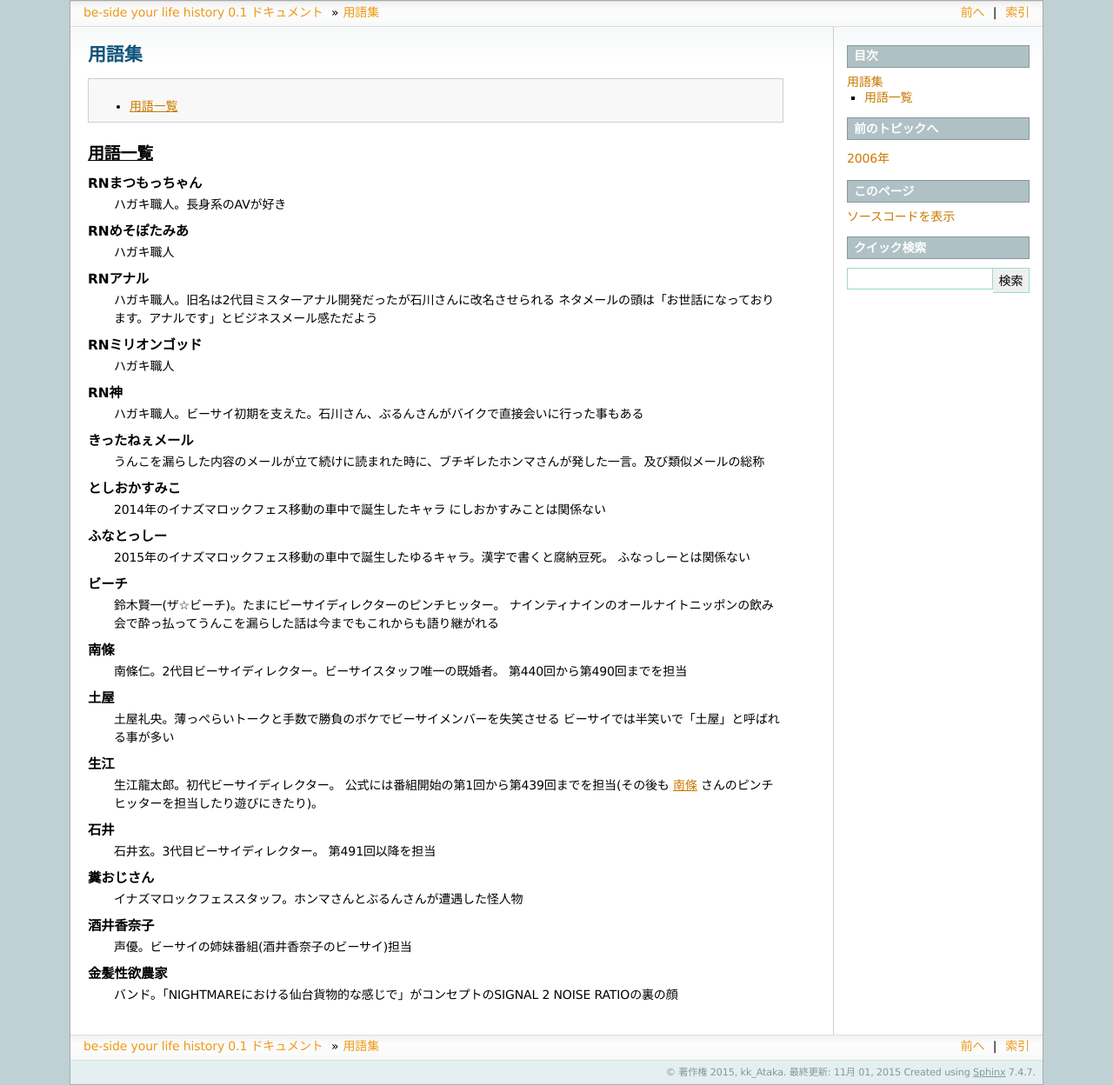
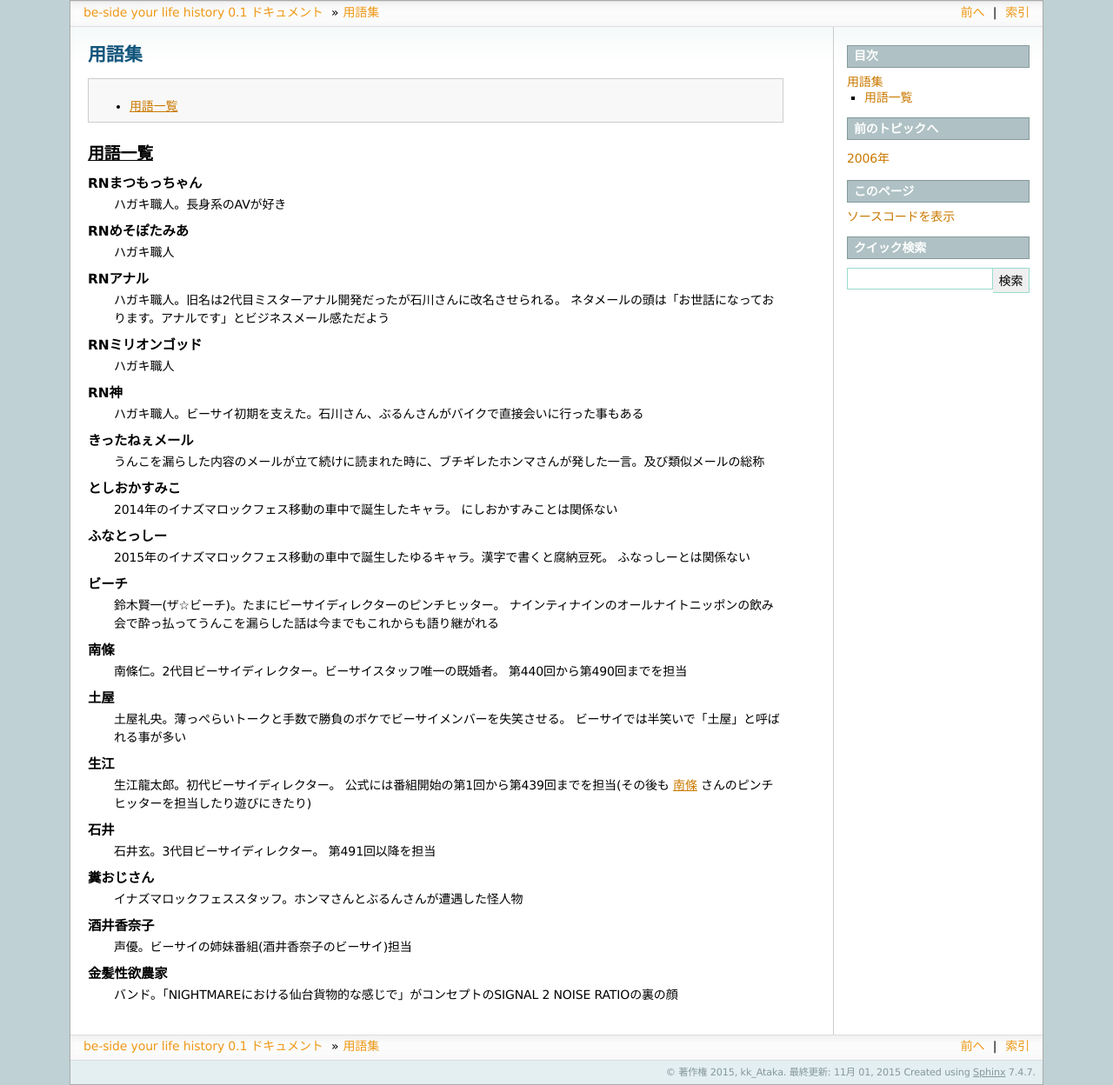
Before and after one commit to gosyujin/be-side, a Sphinx documentation site: the page built from source/glossary.rst, in a window 1280 px wide. Shown: the whole page at 87% size. Built offline with Sphinx 7.4.7, drawn with Linux system fonts in a browser that asks for light colours.

```diff
--- a/source/glossary.rst
+++ b/source/glossary.rst
@@ -13,7 +13,7 @@
    :sorted:
 
    RNアナル
-     ハガキ職人。旧名は2代目ミスターアナル開発だったが石川さんに改名させられる
+     ハガキ職人。旧名は2代目ミスターアナル開発だったが石川さんに改名させられる。
      ネタメールの頭は「お世話になっております。アナルです」とビジネスメール感ただよう
 
    RNまつもっちゃん
@@ -32,7 +32,7 @@
      うんこを漏らした内容のメールが立て続けに読まれた時に、ブチギレたホンマさんが発した一言。及び類似メールの総称
 
    としおかすみこ
-     2014年のイナズマロックフェス移動の車中で誕生したキャラ
+     2014年のイナズマロックフェス移動の車中で誕生したキャラ。
      にしおかすみことは関係ない
 
    ふなとっしー
@@ -53,12 +53,12 @@
      声優。ビーサイの姉妹番組(酒井香奈子のビーサイ)担当
 
    土屋
-     土屋礼央。薄っぺらいトークと手数で勝負のボケでビーサイメンバーを失笑させる
+     土屋礼央。薄っぺらいトークと手数で勝負のボケでビーサイメンバーを失笑させる。
      ビーサイでは半笑いで「土屋」と呼ばれる事が多い
 
    生江
      生江龍太郎。初代ビーサイディレクター。
-     公式には番組開始の第1回から第439回までを担当(その後も :term:`南條` さんのピンチヒッターを担当したり遊びにきたり)。
+     公式には番組開始の第1回から第439回までを担当(その後も :term:`南條` さんのピンチヒッターを担当したり遊びにきたり)
 
    南條
      南條仁。2代目ビーサイディレクター。ビーサイスタッフ唯一の既婚者。
```
